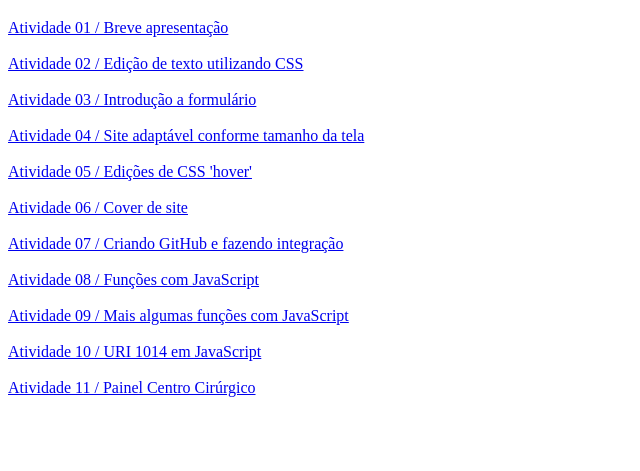
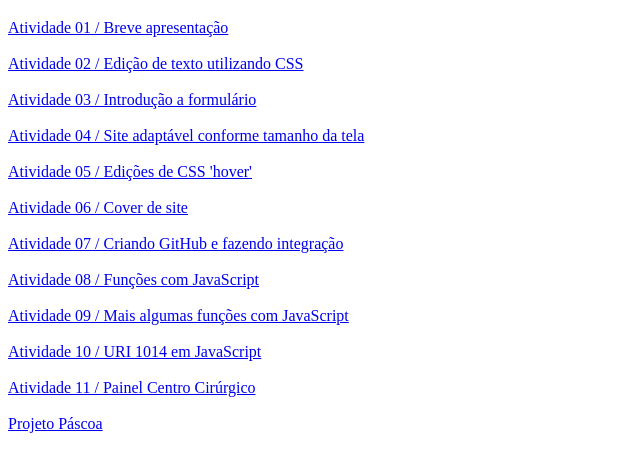
Before and after one commit to LucasAPT/lista-atividades-front-end, a plain HTML site: page index.html in a window 1280 px wide. Shown: the part 61-532 px from the top of the page, without its empty margins (0-640 px from the left). Drawn offline with Linux system fonts and the light colour scheme.

Commit message:
Easter Project

```diff
--- a/index.html
+++ b/index.html
@@ -20,7 +20,7 @@
     <a href="Atividades/09/index.html">Atividade 09 / Mais algumas funções com JavaScript</a> <br/> <br/>
     <a href="Atividades/10/index.html">Atividade 10 / URI 1014 em JavaScript</a> <br/> <br/>
     <a href="Atividades/11/index.html">Atividade 11 / Painel Centro Cirúrgico</a> <br/> <br/>
-
+    <a href="Atividades/ProjetoPascoa/index.html">Projeto Páscoa</a> <br/> <br/>
 
 </body>
 </html>
```
